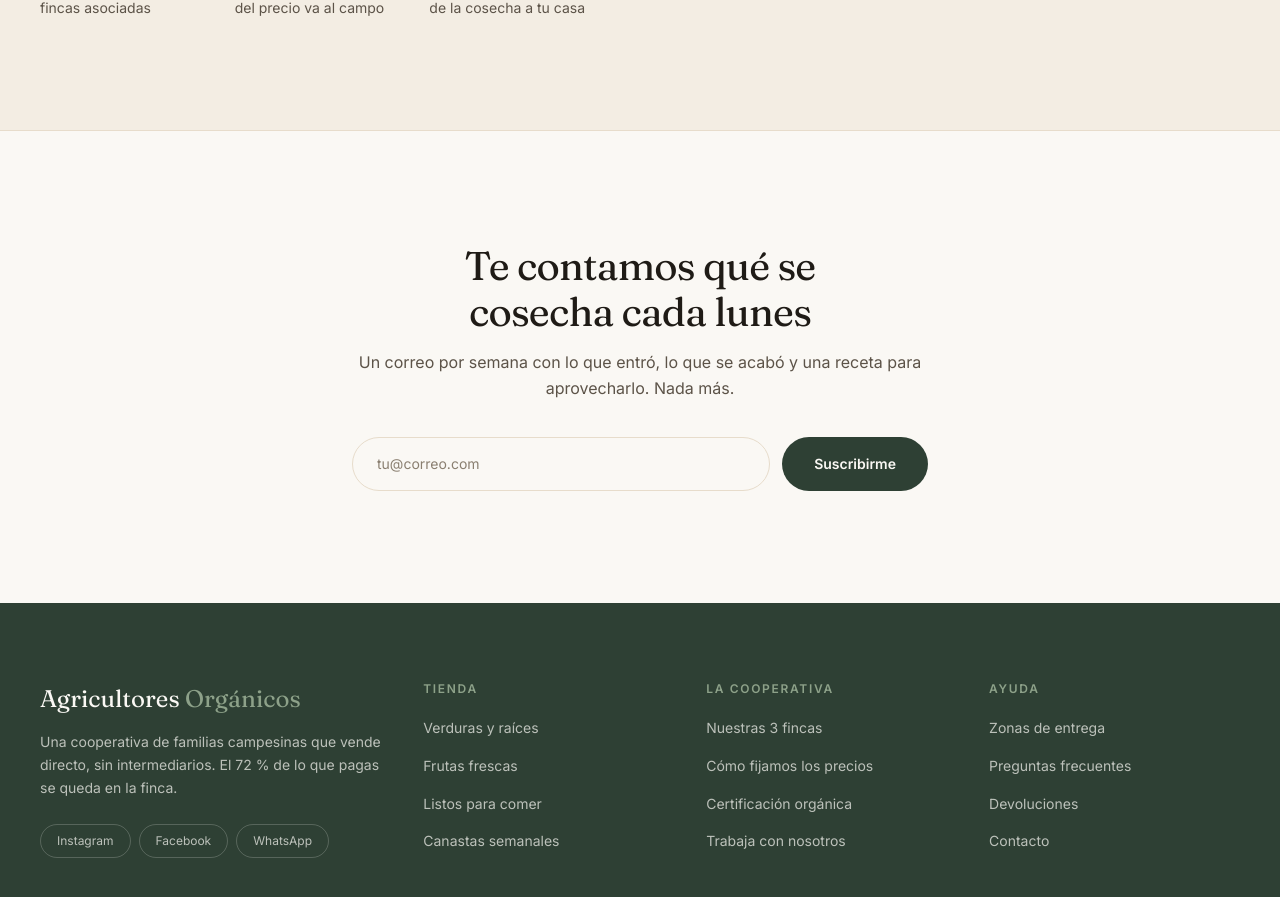
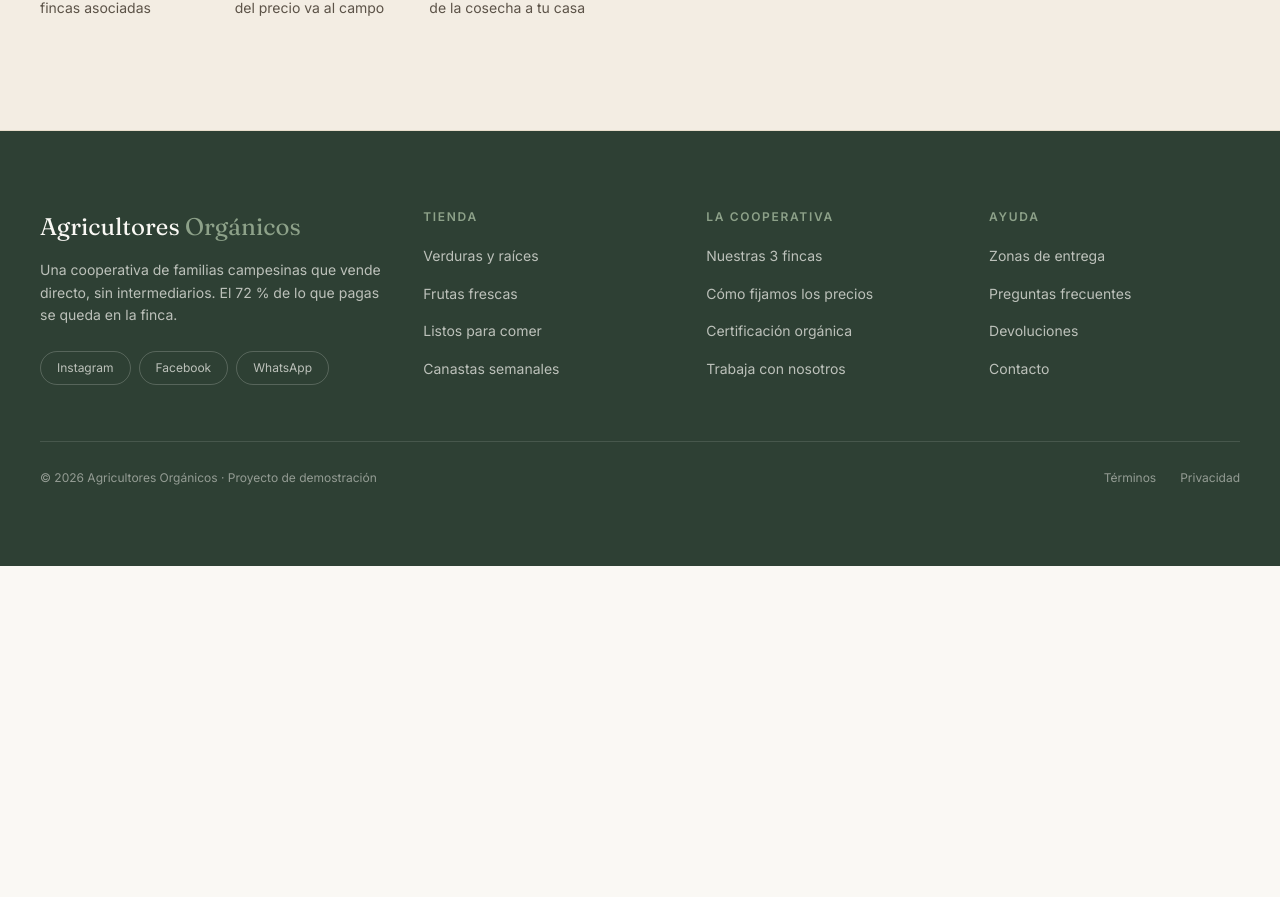
Before and after one commit to wveimar/agricultores-organicos, an Angular app: page / in a window 1280 px wide. Shown: the part 2018-2915 px from the top of the page. After the commit the page ends 2584 px from the top, so only its background shows below. Built offline with nearby package versions, Linux system fonts and the light colour scheme; no server answers.

Commit message:
se agrega de descuentos por rol de usuario mayoristas1

```diff
--- a/src/app/features/shop/shop-page/shop-page.html
+++ b/src/app/features/shop/shop-page/shop-page.html
@@ -60,31 +60,3 @@
     </div>
   </div>
 </section>
-
-<!-- Newsletter -->
-<section class="container-shell py-20 lg:py-28">
-  <div [appReveal]="0" class="mx-auto max-w-xl text-center">
-    <h2 class="text-h2 text-ink">Te contamos qué se cosecha cada lunes</h2>
-    <p class="mt-4 text-ink-soft">
-      Un correo por semana con lo que entró, lo que se acabó y una receta para
-      aprovecharlo. Nada más.
-    </p>
-
-    <form class="mt-9 flex flex-col gap-3 sm:flex-row" (submit)="$event.preventDefault()">
-      <label for="correo" class="sr-only">Tu correo electrónico</label>
-      <input
-        id="correo"
-        type="email"
-        required
-        placeholder="tu@correo.com"
-        class="min-w-0 flex-1 rounded-full border border-sand bg-transparent px-6 py-4 text-sm text-ink transition-colors duration-200 placeholder:text-ink-muted hover:border-stone focus:border-moss"
-      />
-      <button
-        type="submit"
-        class="shrink-0 rounded-full bg-moss px-8 py-4 text-sm font-semibold text-bone transition-colors duration-200 hover:bg-moss-deep"
-      >
-        Suscribirme
-      </button>
-    </form>
-  </div>
-</section>
```
